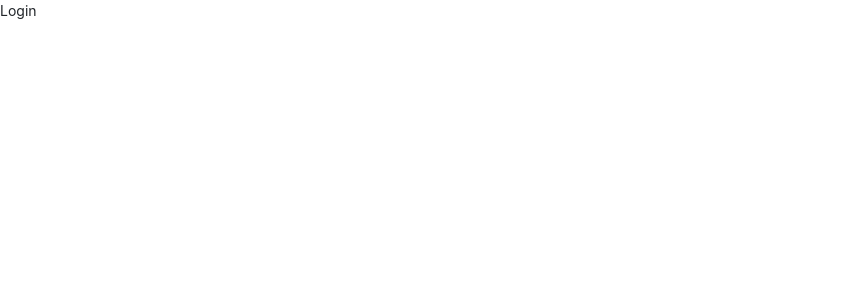
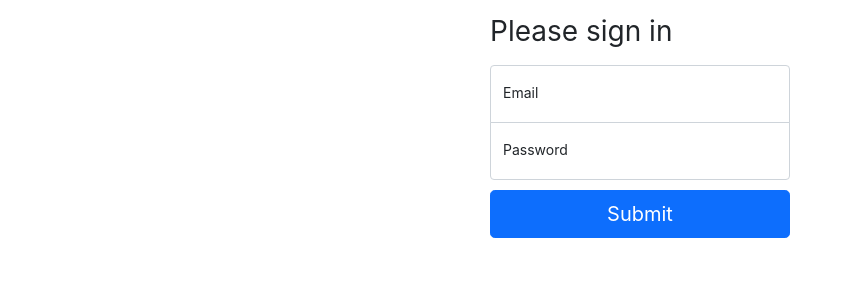
Before and after one commit to EnricoGiovanno8/YummyCorp-GettingStarted-React, a React (Create React App) app in the folder react-admin/: page /login in a window 1280 px wide. Shown: the top 300 px of the page, without its empty margins (0-852 px from the left). Built offline with nearby package versions, Linux system fonts and the light colour scheme.

Commit message:
Login Done

```diff
--- a/react-admin/src/Login.css
+++ b/react-admin/src/Login.css
@@ -31,6 +31,18 @@
   margin-bottom: -1px;
   border-bottom-right-radius: 0;
   border-bottom-left-radius: 0;
+}
+
+.form-signin input[type="password"] {
+  margin-bottom: 10px;
+  border-top-left-radius: 0;
+  border-top-right-radius: 0;
+}
+
+#email {
+  margin-bottom: -1px;
+  border-bottom-right-radius: 0;
+  border-bottom-left-radius: 0;
   border-top-left-radius: 0;
   border-top-right-radius: 0;
 }
--- a/react-admin/src/pages/Login.tsx
+++ b/react-admin/src/pages/Login.tsx
@@ -1,10 +1,55 @@
-import React from "react";
+import axios from "axios";
+import React, { SyntheticEvent, useState } from "react";
+import { Navigate } from "react-router-dom";
+import '../Login.css'
 
 const Login = () => {
+    const [email, setEmail] = useState('')
+    const [password, setPassword] = useState('')
+    const [redirect, setRedirect] = useState(false)
+
+    const submit = async (e: SyntheticEvent) => {
+        e.preventDefault()
+
+        let data = {
+            email,
+            password
+        }
+
+        await axios.post(
+                'http://localhost:8000/api/login',
+                data,
+                { withCredentials: true }
+            )
+
+        setRedirect(true)
+    }
+
+    if(redirect) {
+        return <Navigate to='/' />
+    }
+
     return (
-        <>
-        Login
-        </>
+        <main className="form-signin">
+                <form onSubmit={submit}>
+                    <h1 className="h3 mb-3 fw-normal">Please sign in</h1>
+
+                    <div className="form-floating">
+                        <input type="email" className="form-control" placeholder="Email"
+                            onChange={e => setEmail(e.target.value)}
+                        />
+                        <label htmlFor="floatingInput">Email</label>
+                    </div>
+                    <div className="form-floating">
+                        <input type="password" className="form-control" placeholder="Password"
+                            onChange={e => setPassword(e.target.value)}
+                        />
+                        <label htmlFor="floatingPassword">Password</label>
+                    </div>
+
+                    <button className="w-100 btn btn-lg btn-primary" type="submit">Submit</button>
+                </form>
+            </main>
     )
 }
 
--- a/react-admin/src/pages/Register.tsx
+++ b/react-admin/src/pages/Register.tsx
@@ -55,7 +55,7 @@ class Register extends React.Component {
                         <label htmlFor="floatingInput">Last Name</label>
                     </div>
                     <div className="form-floating">
-                        <input type="email" className="form-control" placeholder="Email"
+                        <input type="email" className="form-control" id="email" placeholder="Email"
                             onChange={(e) => this.email = e.target.value}
                         />
                         <label htmlFor="floatingInput">Email</label>
```
